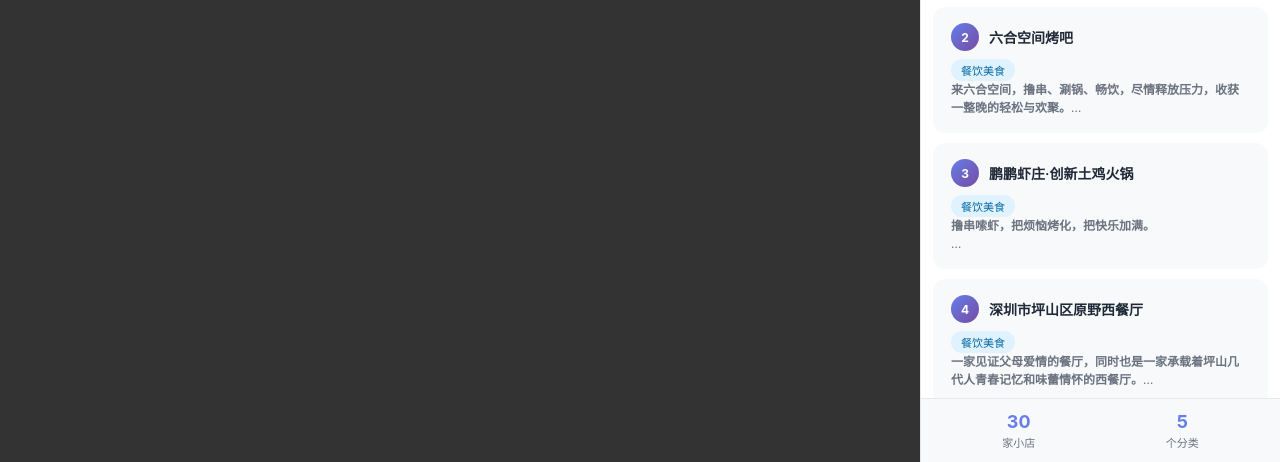
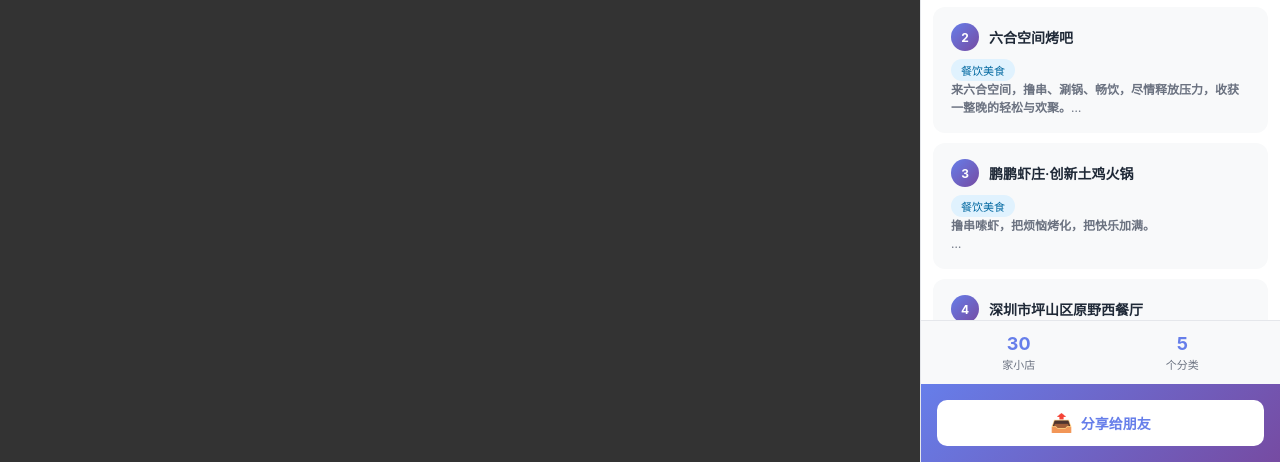
Before and after one commit to yelucy70/pingshan-youth-shops, a website: page index.html in a window 1280 px wide. Shown: the part 338-800 px from the top of the page. Drawn offline with Linux system fonts and the light colour scheme.

Commit message:
优化微信分享体验

```diff
--- a/index.html
+++ b/index.html
@@ -2,8 +2,31 @@
 <html lang="zh-CN">
 <head>
     <meta charset="UTF-8">
-    <meta name="viewport" content="width=device-width, initial-scale=1.0">
+    <meta name="viewport" content="width=device-width, initial-scale=1.0, maximum-scale=5.0, user-scalable=yes">
     <title>坪山区青春小店消费图鉴</title>
+
+    <!-- 微信分享优化 -->
+    <meta name="description" content="坪山区青春小店消费图鉴 - 发现坪山30家特色小店，探索城市青春消费新地标">
+    <meta name="keywords" content="坪山,青春小店,消费图鉴,美食,咖啡,文创,旅游">
+
+    <!-- Open Graph 标签 -->
+    <meta property="og:title" content="坪山区青春小店消费图鉴">
+    <meta property="og:description" content="发现坪山30家特色小店，探索城市青春消费新地标">
+    <meta property="og:url" content="https://yelucy70.github.io/pingshan-youth-shops">
+    <meta property="og:type" content="website">
+    <meta property="og:image" content="https://yelucy70.github.io/pingshan-youth-shops/店铺图片/HAKKA%20客咖%20Cafe%26Bar-1.jpg">
+    <meta property="og:image:width" content="1200">
+    <meta property="og:image:height" content="630">
+
+    <!-- 微信自定义分享标签 -->
+    <meta name="wx:title" content="坪山区青春小店消费图鉴">
+    <meta name="wx:description" content="发现坪山30家特色小店，探索城市青春消费新地标">
+    <meta name="wx:image" content="https://yelucy70.github.io/pingshan-youth-shops/店铺图片/HAKKA%20客咖%20Cafe%26Bar-1.jpg">
+
+    <!-- 移动端优化 -->
+    <meta name="apple-mobile-web-app-capable" content="yes">
+    <meta name="apple-mobile-web-app-status-bar-style" content="black-translucent">
+    <meta name="theme-color" content="#667eea">
     <style>
         * { margin: 0; padding: 0; box-sizing: border-box; }
         body {
@@ -466,6 +489,37 @@
             border-top: 1px solid #e5e7eb;
             display: flex;
             justify-content: space-around;
+        }
+
+        .share-section {
+            padding: 16px;
+            background: linear-gradient(135deg, #667eea 0%, #764ba2 100%);
+        }
+        .share-btn {
+            width: 100%;
+            padding: 12px;
+            background: white;
+            border: none;
+            border-radius: 10px;
+            cursor: pointer;
+            display: flex;
+            align-items: center;
+            justify-content: center;
+            gap: 8px;
+            font-size: 14px;
+            font-weight: 600;
+            color: #667eea;
+            transition: all 0.2s;
+        }
+        .share-btn:hover {
+            transform: translateY(-2px);
+            box-shadow: 0 4px 12px rgba(0,0,0,0.1);
+        }
+        .share-btn:active {
+            transform: translateY(0);
+        }
+        .share-icon {
+            font-size: 18px;
         }
         .stat-item {
             text-align: center;
@@ -934,6 +988,13 @@
                     <div class="stat-number" id="totalCats">0</div>
                     <div class="stat-label">个分类</div>
                 </div>
+            </div>
+
+            <div class="share-section">
+                <button class="share-btn" onclick="shareToWeChat()">
+                    <span class="share-icon">📤</span>
+                    <span class="share-text">分享给朋友</span>
+                </button>
             </div>
         </div>
     </div>
@@ -1722,6 +1783,20 @@
             });
         }
 
+        // 分享功能
+        function shareToWeChat() {
+            const shareUrl = window.location.href || 'https://yelucy70.github.io/pingshan-youth-shops';
+            const shareText = '🌸 坪山区青春小店消费图鉴 - 发现身边的30家特色小店';
+
+            // 尝试复制链接到剪贴板
+            navigator.clipboard.writeText(shareUrl).then(() => {
+                alert('链接已复制到剪贴板，请打开微信分享给朋友！\n\n链接：' + shareUrl);
+            }).catch(err => {
+                // 如果复制失败，显示链接让用户手动复制
+                alert('分享链接：\n' + shareUrl + '\n\n请复制链接后打开微信分享给朋友');
+            });
+        }
+
         // 打开图片放大弹窗
         function openImageZoom(idx) {
             if (!currentShop || currentShop.images.length === 0) return;
```
